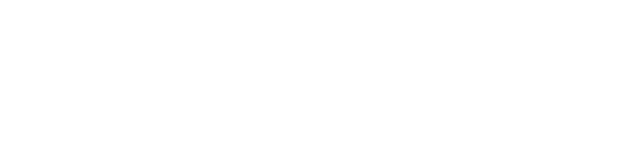
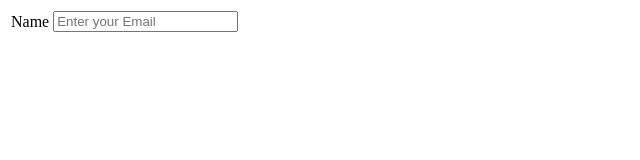
Before and after one commit to shuvo794/pertice_desgin, a plain HTML site: page sginup.html in a window 1280 px wide. Shown: the whole page, without its empty margins (0-640 px from the left). Drawn offline with Linux system fonts and the light colour scheme.

Commit message:
work sginup

```diff
--- a/sginup.html
+++ b/sginup.html
@@ -8,5 +8,17 @@
 </head>
 <body>
 
+    <form>
+        <table>
+            <tr>
+                <td>Name</td>
+                <td><input type="text" name="" placeholder="Enter your Email"></td>
+            </tr>
+        </table>
+    </form>
+
+
+
+
 </body>
 </html>
```
